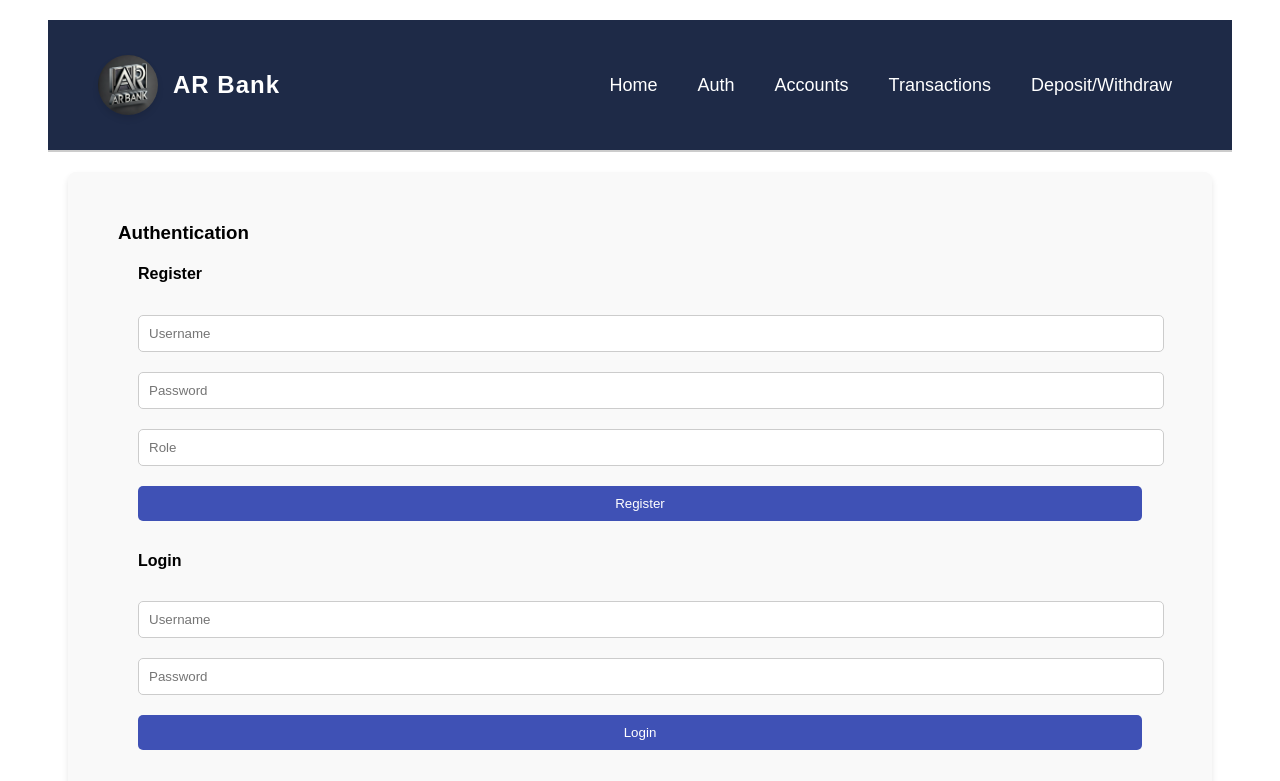
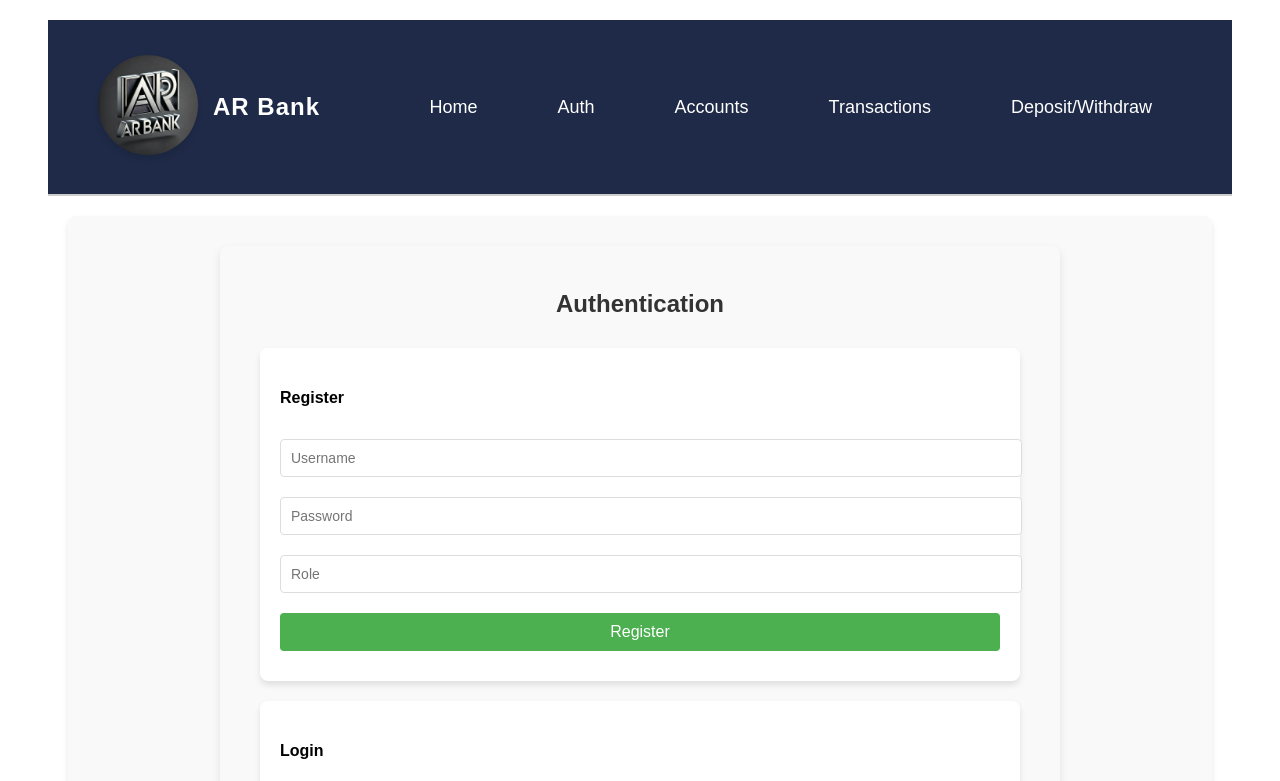
Before and after one commit to Ramanan1711/banking-api-frontend, a React app: page /auth in a window 1280 px wide. Shown: the top 781 px of the page. Built offline with nearby package versions, Linux system fonts and the light colour scheme.

Commit message:
Button Animation

```diff
--- a/package.json
+++ b/package.json
@@ -14,6 +14,7 @@
   "dependencies": {
     "axios": "^1.7.9",
     "file-loader": "^6.2.0",
+    "framer-motion": "^11.15.0",
     "react": "^19.0.0",
     "react-dom": "^19.0.0",
     "react-router-dom": "^7.1.0"
--- a/src/App.js
+++ b/src/App.js
@@ -1,39 +1,29 @@
+// App.jsx
+
 import React from 'react';
 import './App.css';
-import { BrowserRouter as Router, Route, Routes, Link } from 'react-router-dom';
+import { BrowserRouter as Router, Route, Routes } from 'react-router-dom';
 import Account from './components/Account';
 import Transactions from './components/Transactions';
 import DepositWithdraw from './components/DepositWithdraw'; // Import DepositWithdraw component
 import Auth from './components/Auth'; // Import Auth component
-import logo from './assets/AR Bank Logo.webp'; // Import logo image
+import Navbar from './components/Navbar'; // Import Navbar component
 
 function App() {
   return (
     <Router>
       <div>
-        {/* Navigation Bar */}
-        <nav style={styles.nav}>
-          <div style={styles.logoContainer}>
-            <img src={logo} alt="AR Bank Logo" style={styles.logo} /> {/* Display the logo */}
-            <span style={styles.logoText}>AR Bank</span> {/* Add the bank name next to the logo */}
-          </div>
-          <div style={styles.navLinks}>
-            <Link to="/" style={styles.navLink}>Home</Link>
-            <Link to="/auth" style={styles.navLink}>Auth</Link> {/* Link to Auth page */}
-            <Link to="/accounts" style={styles.navLink}>Accounts</Link>
-            <Link to="/transactions" style={styles.navLink}>Transactions</Link>
-            <Link to="/deposit-withdraw" style={styles.navLink}>Deposit/Withdraw</Link>
-          </div>
-        </nav>
+        {/* Use Navbar component */}
+        <Navbar />
 
         {/* Main Content Area */}
         <div style={styles.mainContent}>
           <Routes>
             <Route path="/" element={<h1>Welcome to the Banking Application</h1>} />
-            <Route path="/auth" element={<Auth />} /> {/* Route for Auth component */}
+            <Route path="/auth" element={<Auth />} />
             <Route path="/accounts" element={<Account />} />
             <Route path="/transactions" element={<Transactions />} />
-            <Route path="/deposit-withdraw" element={<DepositWithdraw />} /> {/* Route for DepositWithdraw */}
+            <Route path="/deposit-withdraw" element={<DepositWithdraw />} />
           </Routes>
         </div>
       </div>
@@ -42,67 +32,12 @@ function App() {
 }
 
 const styles = {
-  nav: {
-    display: 'flex',
-    justifyContent: 'space-between',
-    alignItems: 'center',
-    padding: '15px 30px',
-    background: '#1E2A47',  // Dark blue background for a premium feel
-    color: '#fff',  // White text for contrast
-    borderBottom: '2px solid #ccc',
-  },
-  logoContainer: {
-    display: 'flex',
-    alignItems: 'center',
-  },
-  logo: {
-    width: '60px',  // Increased logo size
-    height: '60px', // Increased logo size
-    marginRight: '15px', // Space between logo and the text
-    borderRadius: '50%', // Make logo round if desired
-    boxShadow: '0 4px 6px rgba(0, 0, 0, 0.1)', // Add subtle shadow for depth
-  },
-  logoText: {
-    fontSize: '24px',
-    fontWeight: '700',
-    color: '#fff',
-    letterSpacing: '1px',
-  },
-  navLinks: {
-    display: 'flex',
-    alignItems: 'center',
-  },
-  navLink: {
-    marginLeft: '20px',
-    textDecoration: 'none',
-    color: '#fff', // White color for links
-    fontSize: '18px',
-    fontWeight: '500',
-    padding: '5px 10px', // Add padding to make links look more clickable
-    borderRadius: '5px', // Round corners for links
-    transition: 'background 0.3s ease', // Smooth transition for hover effect
-  },
-  navLinkHover: {
-    background: '#FFB645', // Gold hover effect for premium look
-    color: '#333', // Dark text when hovered
-  },
   mainContent: {
     padding: '30px',
-    backgroundColor: '#f9f9f9', // Light background color for content
-    borderRadius: '8px', // Rounded corners for content area
-    boxShadow: '0 4px 6px rgba(0, 0, 0, 0.1)', // Add subtle shadow for depth
+    backgroundColor: '#f9f9f9',
+    borderRadius: '8px',
+    boxShadow: '0 4px 6px rgba(0, 0, 0, 0.1)',
   },
 };
 
-// Add hover effect for links
-const addHoverEffect = (e) => {
-  e.target.style.backgroundColor = '#FFB645';
-  e.target.style.color = '#333';
-};
-
-const removeHoverEffect = (e) => {
-  e.target.style.backgroundColor = '';
-  e.target.style.color = '';
-};
-
 export default App;
--- a/src/components/Auth.js
+++ b/src/components/Auth.js
@@ -70,61 +70,63 @@ function Auth() {
   };
 
   return (
-    <div>
-      <h3>Authentication</h3>
+    <div style={styles.container}>
+      <h3 style={styles.heading}>Authentication</h3>
 
       {/* Display messages */}
-      {error && <p style={{ color: 'red' }}>{error}</p>}
-      {message && <p style={{ color: 'green' }}>{message}</p>}
+      {error && <p style={styles.errorMessage}>{error}</p>}
+      {message && <p style={styles.successMessage}>{message}</p>}
 
-      {/* Register user */}
-      <div>
+      <div style={styles.card}>
         <h4>Register</h4>
         <input
           type="text"
           placeholder="Username"
           value={registerData.username}
           onChange={(e) => setRegisterData({ ...registerData, username: e.target.value })}
+          style={styles.input}
         />
         <input
           type="password"
           placeholder="Password"
           value={registerData.password}
           onChange={(e) => setRegisterData({ ...registerData, password: e.target.value })}
+          style={styles.input}
         />
         <input
           type="text"
           placeholder="Role"
           value={registerData.role}
           onChange={(e) => setRegisterData({ ...registerData, role: e.target.value })}
+          style={styles.input}
         />
-        <button onClick={registerUser}>Register</button>
+        <button onClick={registerUser} style={styles.button}>Register</button>
       </div>
 
-      {/* Log in user */}
-      <div>
+      <div style={styles.card}>
         <h4>Login</h4>
         <input
           type="text"
           placeholder="Username"
           value={loginData.username}
           onChange={(e) => setLoginData({ ...loginData, username: e.target.value })}
+          style={styles.input}
         />
         <input
           type="password"
           placeholder="Password"
           value={loginData.password}
           onChange={(e) => setLoginData({ ...loginData, password: e.target.value })}
+          style={styles.input}
         />
-        <button onClick={loginUser}>Login</button>
+        <button onClick={loginUser} style={styles.button}>Login</button>
       </div>
 
-      {/* Fetch profile */}
-      <div>
+      <div style={styles.card}>
         <h4>Fetch Profile</h4>
-        <button onClick={fetchUserProfile}>Fetch Profile</button>
+        <button onClick={fetchUserProfile} style={styles.button}>Fetch Profile</button>
         {profile && (
-          <div>
+          <div style={styles.profile}>
             <p>Username: {profile.username}</p>
             <p>Role: {profile.role}</p>
           </div>
@@ -134,4 +136,67 @@ function Auth() {
   );
 }
 
+const styles = {
+  container: {
+    padding: '20px',
+    maxWidth: '800px',
+    margin: '0 auto',
+    backgroundColor: '#f9f9f9',
+    borderRadius: '8px',
+    boxShadow: '0 4px 8px rgba(0, 0, 0, 0.1)',
+  },
+  heading: {
+    textAlign: 'center',
+    fontSize: '24px',
+    color: '#333',
+    marginBottom: '30px',
+  },
+  card: {
+    backgroundColor: '#fff',
+    padding: '20px',
+    marginBottom: '20px',
+    borderRadius: '8px',
+    boxShadow: '0 4px 6px rgba(0, 0, 0, 0.1)',
+  },
+  input: {
+    width: '100%',
+    padding: '10px',
+    margin: '10px 0',
+    borderRadius: '4px',
+    border: '1px solid #ddd',
+    fontSize: '14px',
+  },
+  button: {
+    width: '100%',
+    padding: '10px',
+    backgroundColor: '#4CAF50',
+    color: '#fff',
+    border: 'none',
+    borderRadius: '4px',
+    fontSize: '16px',
+    cursor: 'pointer',
+    transition: 'background-color 0.3s',
+  },
+  buttonHover: {
+    backgroundColor: '#45a049',
+  },
+  errorMessage: {
+    color: 'red',
+    textAlign: 'center',
+    fontSize: '16px',
+  },
+  successMessage: {
+    color: 'green',
+    textAlign: 'center',
+    fontSize: '16px',
+  },
+  profile: {
+    marginTop: '10px',
+    padding: '10px',
+    backgroundColor: '#e0f7fa',
+    borderRadius: '4px',
+    fontSize: '16px',
+  },
+};
+
 export default Auth;
--- /dev/null
+++ b/src/components/Navbar.jsx
@@ -0,0 +1,82 @@
+import React from 'react';
+import { Link } from 'react-router-dom';
+import { motion } from 'framer-motion';
+import logo from '../assets/AR Bank Logo.webp';
+
+const Navbar = () => {
+  return (
+    <nav style={styles.nav}>
+      <div style={styles.logoContainer}>
+        <Link to="/">
+          <img src={logo} alt="AR Bank Logo" style={styles.logo} />
+        </Link>
+        <span style={styles.logoText}>AR Bank</span>
+      </div>
+      <div style={styles.navLinks}>
+        <motion.div whileHover={{ scale: 1.1 }} whileTap={{ scale: 0.95 }}>
+          <Link to="/" style={styles.navLink}>Home</Link>
+        </motion.div>
+        <motion.div whileHover={{ scale: 1.1 }} whileTap={{ scale: 0.95 }}>
+          <Link to="/auth" style={styles.navLink}>Auth</Link>
+        </motion.div>
+        <motion.div whileHover={{ scale: 1.1 }} whileTap={{ scale: 0.95 }}>
+          <Link to="/accounts" style={styles.navLink}>Accounts</Link>
+        </motion.div>
+        <motion.div whileHover={{ scale: 1.1 }} whileTap={{ scale: 0.95 }}>
+          <Link to="/transactions" style={styles.navLink}>Transactions</Link>
+        </motion.div>
+        <motion.div whileHover={{ scale: 1.1 }} whileTap={{ scale: 0.95 }}>
+          <Link to="/deposit-withdraw" style={styles.navLink}>Deposit/Withdraw</Link>
+        </motion.div>
+      </div>
+    </nav>
+  );
+};
+
+const styles = {
+    nav: {
+      display: 'flex',
+      justifyContent: 'space-between',
+      alignItems: 'center',
+      padding: '15px 30px',
+      background: '#1E2A47',
+      color: '#fff',
+      borderBottom: '2px solid #ccc',
+    },
+    logoContainer: {
+      display: 'flex',
+      alignItems: 'center',
+    },
+    logoLink: {
+      textDecoration: 'none',
+    },
+    logo: {
+      width: '100px',
+      height: '100px',
+      marginRight: '15px',
+      borderRadius: '50%',
+      boxShadow: '0 4px 6px rgba(0, 0, 0, 0.1)',
+    },
+    logoText: {
+      fontSize: '24px',
+      fontWeight: '700',
+      color: '#fff',
+      letterSpacing: '1px',
+    },
+    navLinks: {
+      display: 'flex',
+      alignItems: 'center',
+    },
+    navLink: {
+      marginLeft: '20px',
+      textDecoration: 'none',
+      color: '#fff',
+      fontSize: '18px',
+      fontWeight: '500',
+      padding: '5px 10px',
+      borderRadius: '5px',
+      transition: 'background 0.3s ease',
+    },
+  };
+
+export default Navbar;
```
Also changed, not shown: src/animations/buttonAnimations.js (added, +19 -0 lines), src/animations/pageVariants.js (added, +11 -0 lines), src/components/AnimatedButton.jsx (added, +33 -0 lines), src/assets/AR Logo.webp (added), 1 other file (tests, documents, lock files or other folders).
